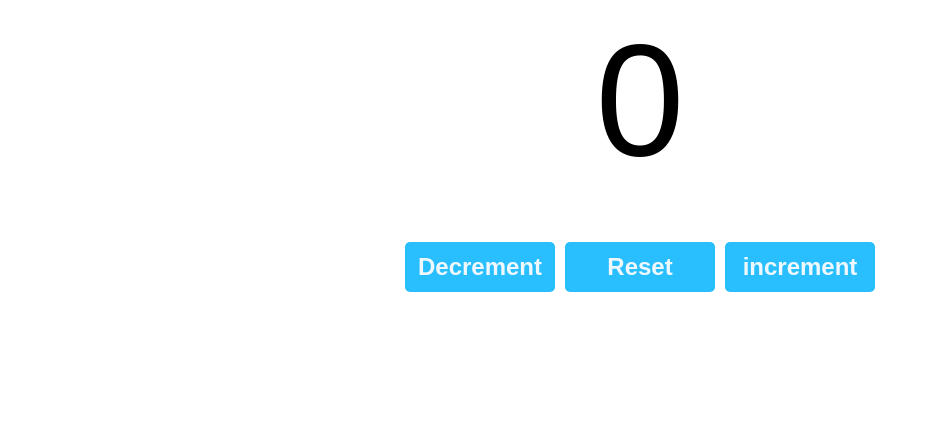
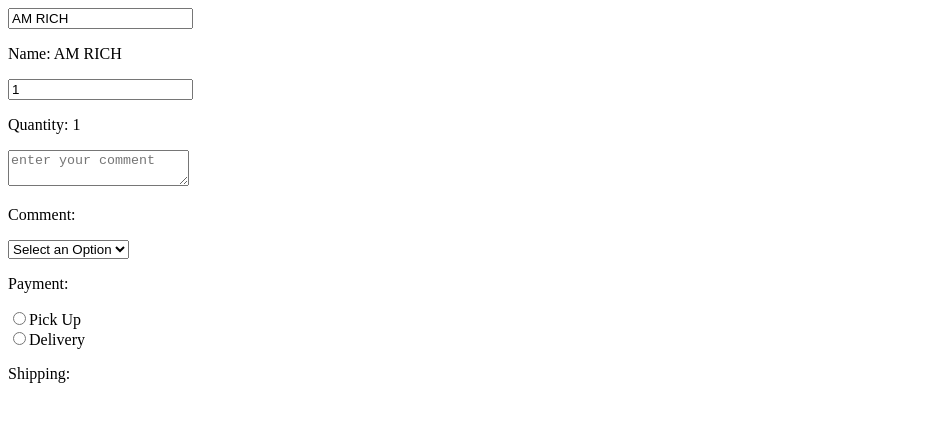
Before and after one commit to 2sammy/react-course_practice, a React (Vite) app in the folder react-practice/: page / in a window 1280 px wide. Shown: the top 422 px of the page, without its empty margins (0-930 px from the left). Built offline with nearby package versions, Linux system fonts and the light colour scheme.

Commit message:
useState

```diff
--- a/react-practice/src/App.jsx
+++ b/react-practice/src/App.jsx
@@ -1,9 +1,10 @@
 import Counter from "./Counter"
+import MyComponent from "./MyComponent"
 
 export default function App() {
   return (
     <div>
-      <Counter />
+      <MyComponent />
 
     </div>
   )
--- /dev/null
+++ b/react-practice/src/MyComponent.jsx
@@ -0,0 +1,70 @@
+import { useState } from "react"
+
+export default function MyComponent() {
+    const [name, setName] = useState("AM RICH");
+    const [quantity, setQuantity] = useState(1);
+    const [comment, setComment] = useState("");
+    const [payment, setPayment] = useState("");
+    const [shipping, setShipping] = useState("")
+
+    function handleNameChange(event){
+        setName(event.target.value);
+    }
+
+    function handleQuantityChange(event){
+        setQuantity(event.target.value);
+    }
+    function handleCommentChange (event){
+        setComment(event.target.value);
+
+    }
+    function handlePaymentChange(event){
+        setPayment(event.target.value)
+    }
+
+    function handleShippingChange(event) {
+        setShipping(event.target.value);
+    }
+
+
+
+  return (
+    <div>
+        <input value={name} onChange={handleNameChange} />
+        <p>Name: {name}</p>
+
+        <input value={quantity} onChange={handleQuantityChange} type="number" />
+        <p>Quantity: {quantity}</p>
+
+        <textarea value={comment} onChange={handleCommentChange} placeholder="enter your comment"></textarea>
+        <p>Comment: {comment}</p>
+
+        <select value={payment} onChange={handlePaymentChange}>
+            <option value="">Select an Option</option>
+            <option value="Visa">Visa</option>
+            <option value="Mastercard">MasterCard</option>
+            <option value="Giftcard">GiftCard</option>
+        </select>
+        <p>Payment: {payment}</p>
+
+        <label>
+            <input type="radio" value="Pick Up"
+             checked={shipping === "Pick Up"}
+             onChange={handleShippingChange}/>
+             Pick Up
+
+
+        </label>
+        <br />
+
+        <label>
+            <input type="radio" value="Delivery" checked={shipping === "Delivery"} onChange={handleShippingChange} />
+            Delivery
+        </label>
+        <p>Shipping: {shipping}</p>
+
+
+
+    </div>
+  )
+}
```
